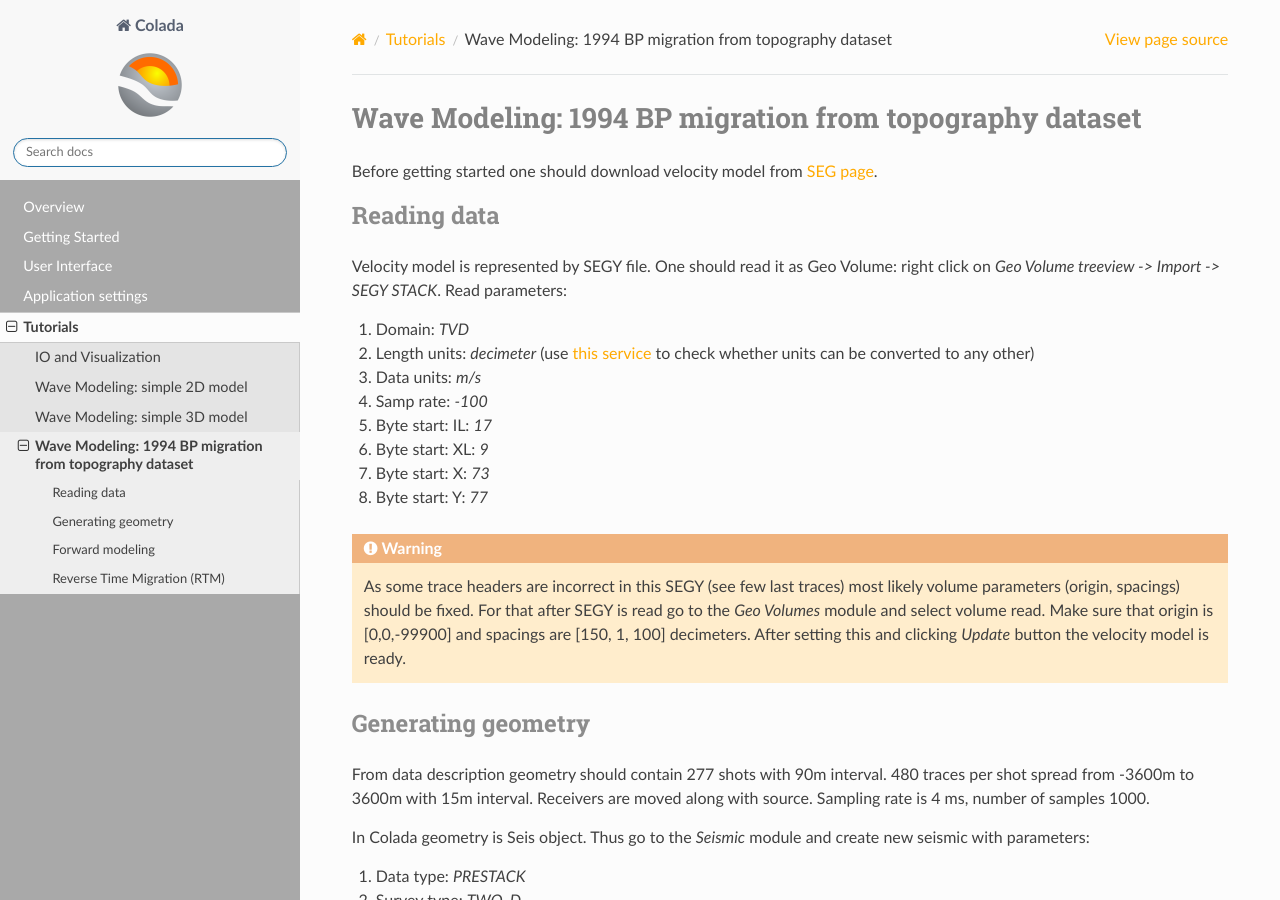
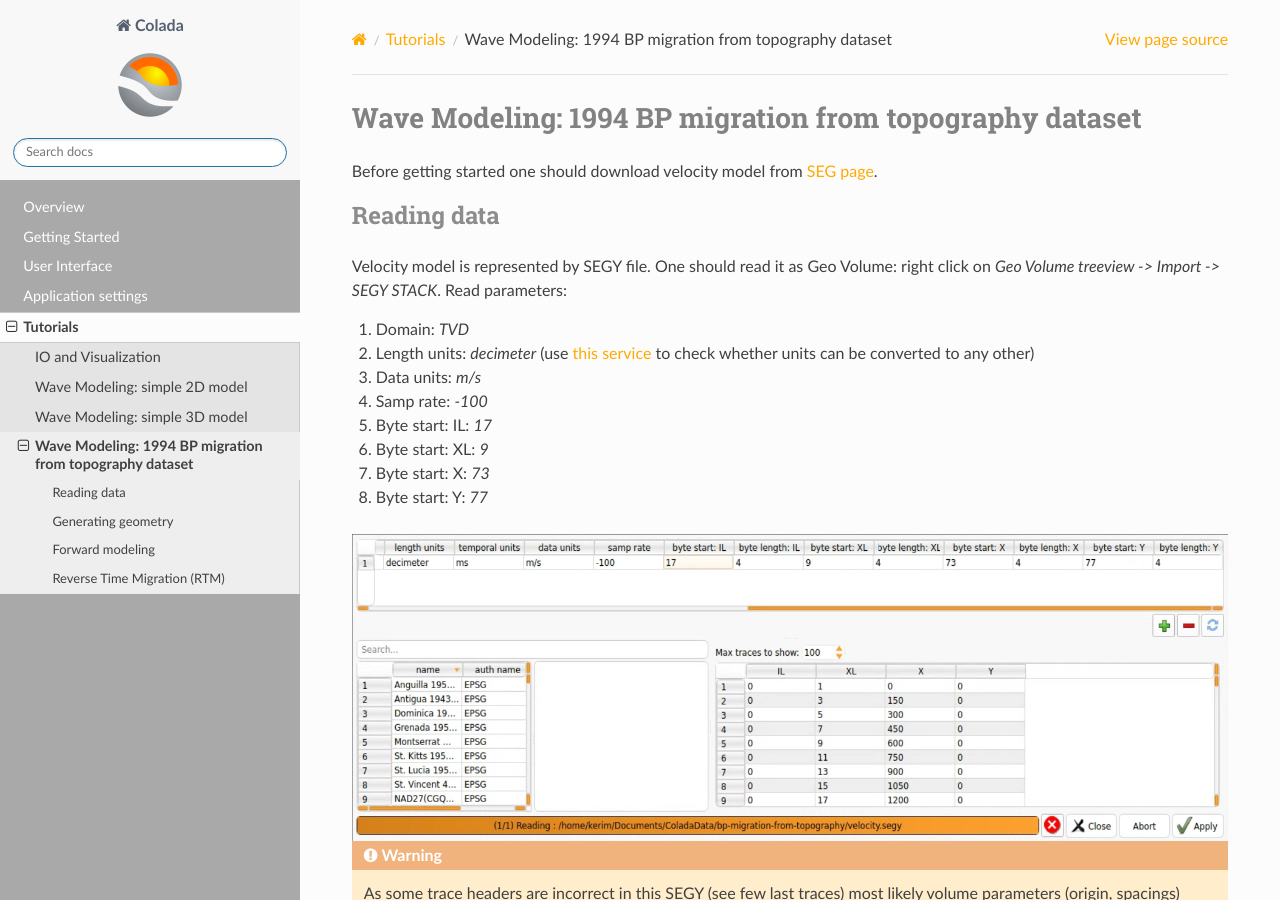
Before and after one commit to kerim371/colada-docs, a Sphinx documentation site: the page built from source/user_guide/tutorials/wave_modeling_migration_from_tomograhy/wave_modeling_migration_from_tomograhy.md, in a window 1280 px wide and 900 px high. Built offline with Sphinx 7.4.7 and the Read the Docs theme 2.0.0, drawn with Linux system fonts in a browser that asks for light colours.

Commit message:
Small fix

````diff
--- a/source/user_guide/tutorials/wave_modeling_migration_from_tomograhy/wave_modeling_migration_from_tomograhy.md
+++ b/source/user_guide/tutorials/wave_modeling_migration_from_tomograhy/wave_modeling_migration_from_tomograhy.md
@@ -15,6 +15,13 @@ Read parameters:
 5) Byte start: XL: *9*
 6) Byte start: X: *73*
 7) Byte start: Y: *77*
+
+```{image} reader.png
+:alt: reader
+:class: bg-primary
+:scale: 60%
+:align: center
+```
 
 :::{warning}
 
````
Also changed, not shown: source/user_guide/tutorials/wave_modeling_migration_from_tomograhy/reader.png (added).
